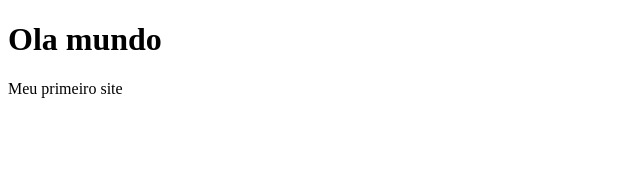
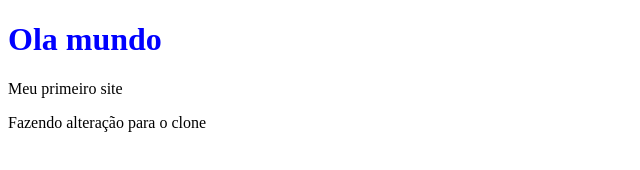
Before and after one commit to lu1zc4rlos/curso_git_1, a plain HTML site: page 1_primeiro_repo/index.html in a window 1280 px wide. Shown: the whole page, without its empty margins (0-640 px from the left). Drawn offline with Linux system fonts and the light colour scheme.

Commit message:
subindo alteração para clone

```diff
--- a/1_primeiro_repo/index.html
+++ b/1_primeiro_repo/index.html
@@ -3,10 +3,12 @@
 <head>
     <meta charset="UTF-8">
     <meta name="viewport" content="width=device-width, initial-scale=1.0">
+    <link rel="stylesheet" href="styles.css">
     <title>Anônimo</title>
 </head>
 <body>
     <h1 font-size: 20px >Ola mundo</h1>
     <p> Meu primeiro site</p>
+    <p> Fazendo alteração para o clone </p>
 </body>
 </html>
--- a/1_primeiro_repo/styles.css
+++ b/1_primeiro_repo/styles.css
@@ -1,3 +1,3 @@
-hi {
+h1 {
    color: blue;
 }
```
Also changed, not shown: 1_primeiro_repo/anotações.txt.
